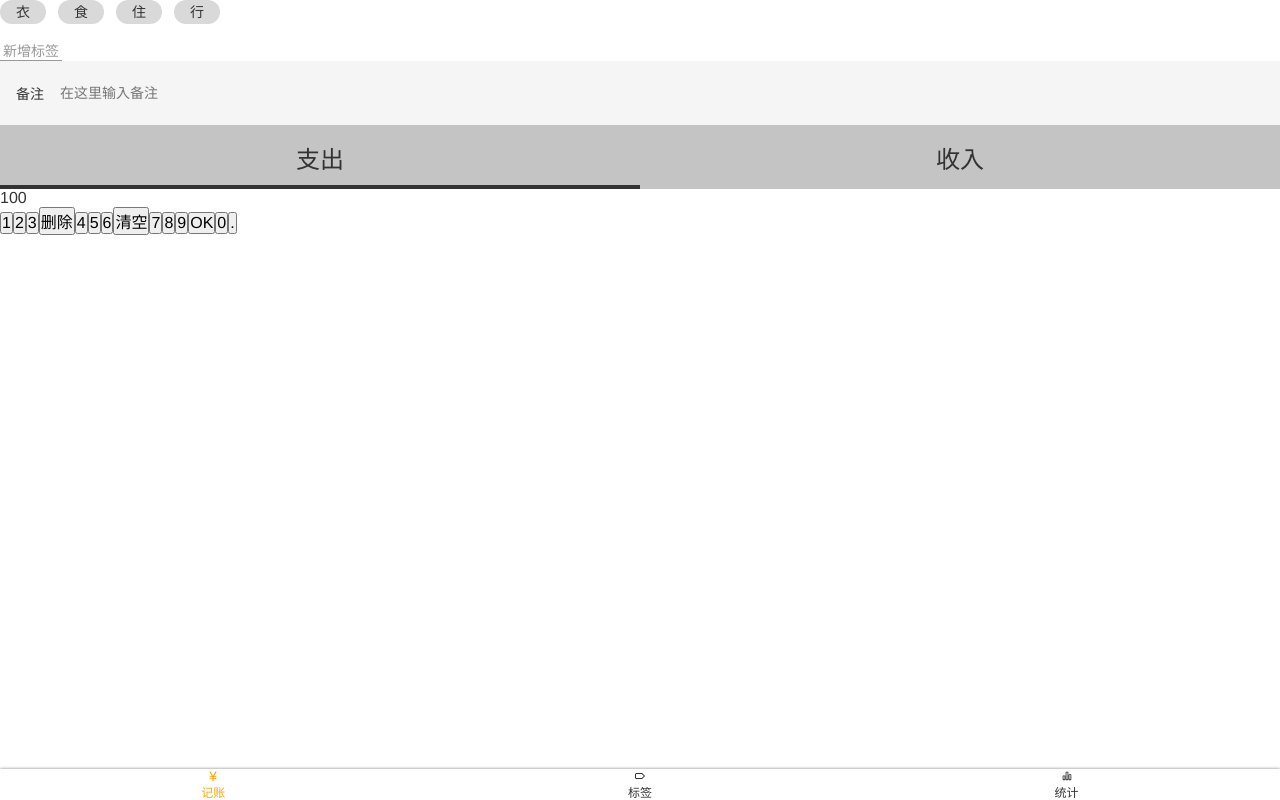
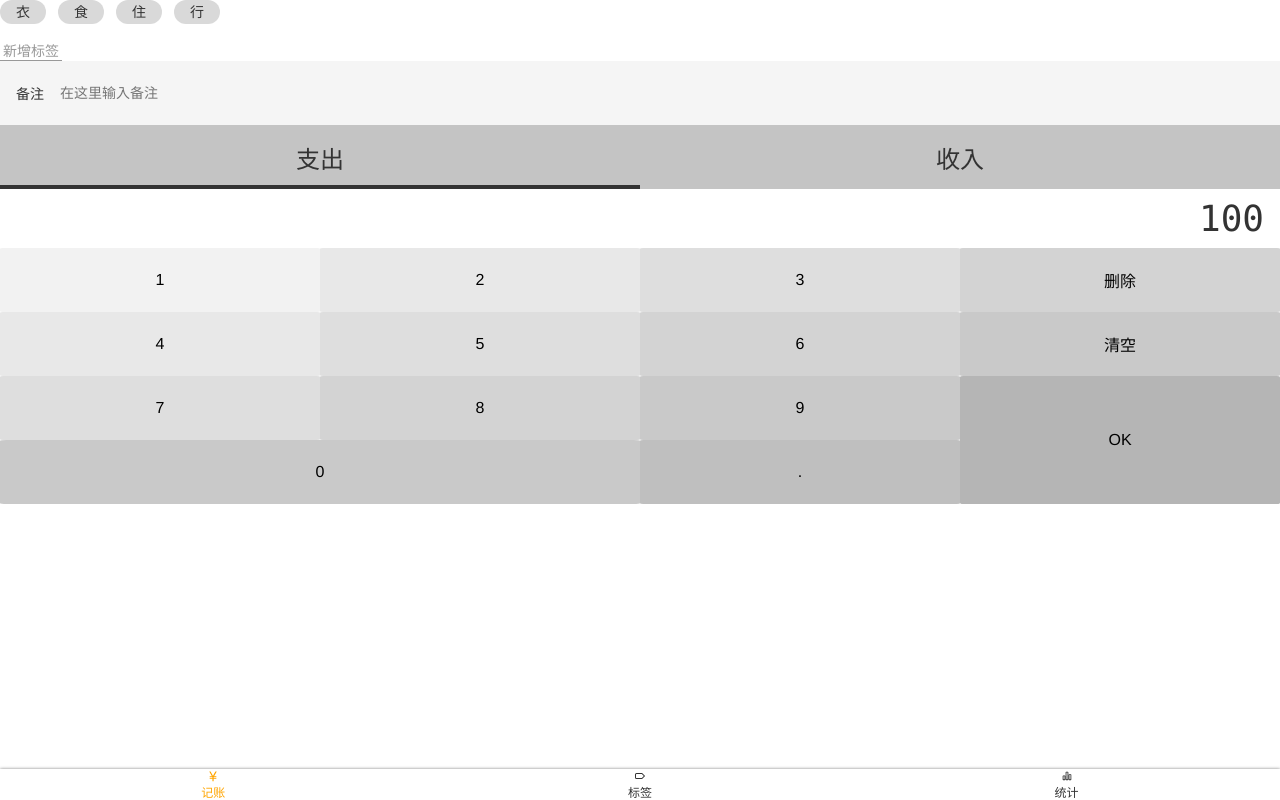
Before and after one commit to cazser/morney, a Vue app: page /#/money in a window 1280 px wide. Built offline with nearby package versions, Linux system fonts and the light colour scheme.

Commit message:
完成money numberPad 的 css

```diff
--- a/src/App.vue
+++ b/src/App.vue
@@ -25,6 +25,7 @@
   font-size: 16px;
   color: #333;
 }
+
 a{
   text-decoration: none;
   color: inherit;
--- a/src/assets/style/reset.scss
+++ b/src/assets/style/reset.scss
@@ -12,3 +12,11 @@
 button, input{
   font:inherit;
 }
+
+%clearFix{
+  &::after{
+    content:'';
+    display: block;
+    clear: both;
+    }
+}
--- a/src/views/Money.vue
+++ b/src/views/Money.vue
@@ -39,8 +39,8 @@
             <button>7</button>
             <button>8</button>
             <button>9</button>
-            <button>OK</button>
-            <button>0</button>
+            <button class="ok">OK</button>
+            <button class="zero">0</button>
             <button>.</button>
             </div>
         </div>
@@ -58,6 +58,56 @@
 <style lang="scss" scoped>
 @import "~@/assets/style/helper.scss";
 @import "~@/assets/style/reset.scss";
+    .numberPad{
+        .output{
+            font-size: 36px;
+            font-family: Consolas, monospace;
+            padding: 9px 16px;
+            text-align: right;
+        }
+        .buttons{
+            @extend %clearFix;
+            > button{
+                width: 25%;
+                height: 64px;
+                float: left;
+                background: transparent;
+                border:none;
+                border-radius: 1%;
+                &.ok{
+                    height: 64*2px;
+                    float:right;
+                }
+                &.zero{
+                    width: 25*2%;
+                }
+                $bg:#f2f2f2;
+                &:nth-child(1){
+                    background: $bg;
+                }
+                 &:nth-child(2), &:nth-child(5){
+                    background: darken($bg, 4%);
+                }
+                &:nth-child(3), &:nth-child(6), &:nth-child(9){
+                    background: darken($bg, 4*2%);
+                }
+                &:nth-child(4), &:nth-child(7), &:nth-child(10)
+                {
+                    background: darken($bg, 4*3%);
+                }
+                 &:nth-child(8), &:nth-child(11), &:nth-child(13){
+                    background: darken($bg, 4*4%);
+                }
+                 &:nth-child(14){
+                    background: darken($bg, 4*5%);
+                }
+                &:nth-child(12){
+                    background: darken($bg, 4*6%);
+                }
+            }
+
+        }
+    }
     .types{
         background: #c4c4c4;
         display: flex;
```
